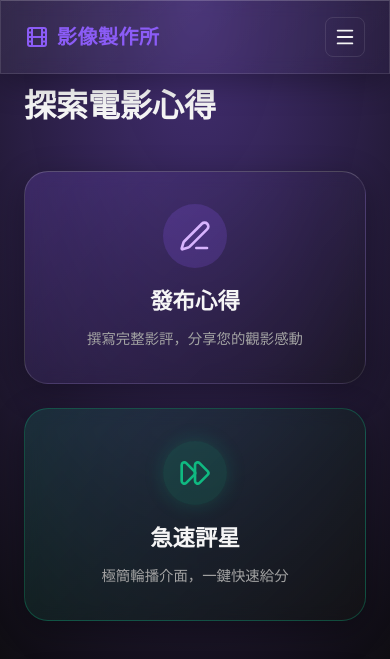
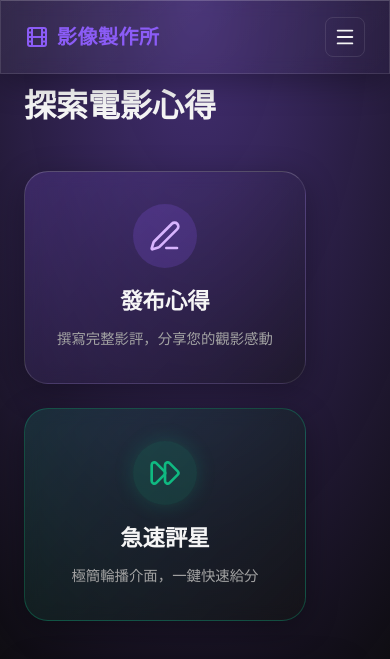
Before and after one commit to YaodeChiang4181/Movie-reflection-sharing-project, a React (Vite) app in the folder frontend/: page / in a window 390 px wide. Shown: the top 659 px of the page. Built offline with nearby package versions, Linux system fonts and the light colour scheme; no server answers.

Commit message:
UI/UX: Fix mobile responsive layout overlaps and adjust poster sizes for smaller screens

```diff
--- a/frontend/src/index.css
+++ b/frontend/src/index.css
@@ -154,12 +154,22 @@ button {
   align-items: start;
 }
 
+.home-action-panel {
+  position: sticky;
+  top: 100px;
+  display: flex;
+  flex-direction: column;
+  gap: 24px;
+}
+
 @media (max-width: 900px) {
   .home-layout {
-    grid-template-columns: 1fr;
+    display: flex;
+    flex-direction: column-reverse;
   }
-  .home-layout > :nth-child(2) {
-    grid-row: 1; /* Move action panel to top on mobile */
-    margin-bottom: 24px;
+
+  .home-action-panel {
+    position: static;
+    margin-bottom: 8px;
   }
 }
--- a/frontend/src/pages/Home.jsx
+++ b/frontend/src/pages/Home.jsx
@@ -235,7 +235,7 @@ function Home() {
         </div>
 
         {/* 右側 30%：功能操作面板 */}
-        <div style={{ position: 'sticky', top: '100px', display: 'flex', flexDirection: 'column', gap: '24px' }}>
+        <div className="home-action-panel">
 
           <div
             className="glass hover-scale"
--- a/frontend/src/pages/MovieDetail.module.css
+++ b/frontend/src/pages/MovieDetail.module.css
@@ -96,12 +96,12 @@
   }
 
   .posterWrapper {
-    max-width: 400px;
+    max-width: 240px;
     margin: 0 auto;
   }
 
   .title {
-    font-size: 2.5rem;
+    font-size: 2rem;
     text-align: center;
   }
 
```
Also changed, not shown: 2 other files (tests, documents, lock files or other folders).
